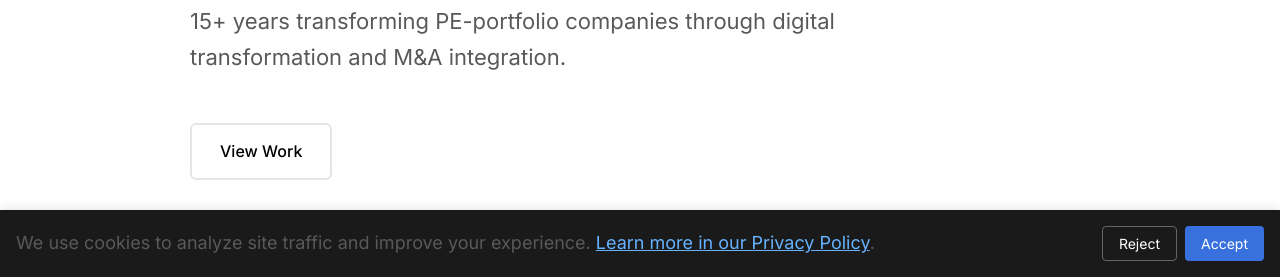
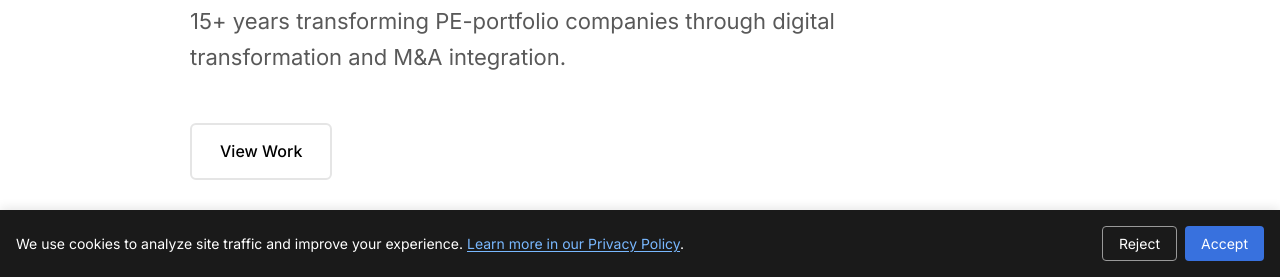
Before and after one commit to michellepellon/personal-site, a plain HTML site: page index.html in a window 1280 px wide. Shown: the part 523-800 px from the top of the page. Drawn offline with Linux system fonts and the light colour scheme.

Commit message:
Fixes link colors and background and foreground cookie banner colors.

```diff
--- a/cookie-consent.js
+++ b/cookie-consent.js
@@ -23,7 +23,7 @@
           left: 0;
           right: 0;
           background: #1a1a1a;
-          color: white;
+          color: #ffffff !important;
           padding: 1rem;
           display: flex;
           justify-content: space-between;
@@ -38,15 +38,25 @@
         #cookie-consent-banner p {
           margin: 0;
           flex: 1;
+          color: #ffffff !important;
+          font-size: 0.875rem;
+          line-height: 1.5;
         }
 
         #cookie-consent-banner a {
-          color: #66b3ff;
+          color: #79b8ff !important;
           text-decoration: underline;
+          text-underline-offset: 2px;
         }
 
         #cookie-consent-banner a:hover {
-          color: #99ccff;
+          color: #a3ccff !important;
+          text-decoration-thickness: 2px;
+        }
+
+        #cookie-consent-banner a:focus-visible {
+          outline: 2px solid #79b8ff;
+          outline-offset: 2px;
         }
 
         .cookie-buttons {
@@ -75,12 +85,18 @@
 
         .cookie-button-reject {
           background: transparent;
-          color: white;
-          border: 1px solid #666;
+          color: #ffffff !important;
+          border: 1px solid #999;
         }
 
         .cookie-button-reject:hover {
           background: rgba(255,255,255,0.1);
+          border-color: #ccc;
+        }
+
+        .cookie-button:focus-visible {
+          outline: 2px solid #79b8ff;
+          outline-offset: 2px;
         }
 
         @media (max-width: 600px) {
--- a/index.html
+++ b/index.html
@@ -97,8 +97,10 @@
     h1{font-size:3.5rem;font-weight:700;line-height:1.1;letter-spacing:-.03em;margin-bottom:var(--spacing-md)}
     h2{font-size:2.5rem;font-weight:600;line-height:1.2;letter-spacing:-.02em;margin-bottom:var(--spacing-md)}
     p{margin-bottom:var(--spacing-md);color:var(--text-secondary);font-size:1.125rem;line-height:1.7}
-    a{color:var(--link-color);text-decoration:none;transition:color .2s;border-bottom:1px solid transparent}
-    a:hover{color:var(--accent-blue);border-bottom-color:var(--accent-blue)}
+    a{color:var(--link-color);text-decoration:underline;text-decoration-thickness:1px;text-underline-offset:2px;transition:all .2s}
+    a:hover{color:var(--accent-blue);text-decoration-thickness:2px}
+    .nav-links a,.btn,.nav-brand,.social-link{text-decoration:none;border-bottom:none}
+    .nav-links a:hover,.btn:hover{text-decoration:none}
 
     .nav-container{position:fixed;top:0;left:0;right:0;background:rgba(255,255,255,.95);backdrop-filter:blur(10px);-webkit-backdrop-filter:blur(10px);z-index:1000;border-bottom:1px solid var(--border-color)}
     .nav{display:flex;justify-content:space-between;align-items:center;padding:var(--spacing-md) 0;height:72px}
```
Also changed, not shown: styles.min.css.
